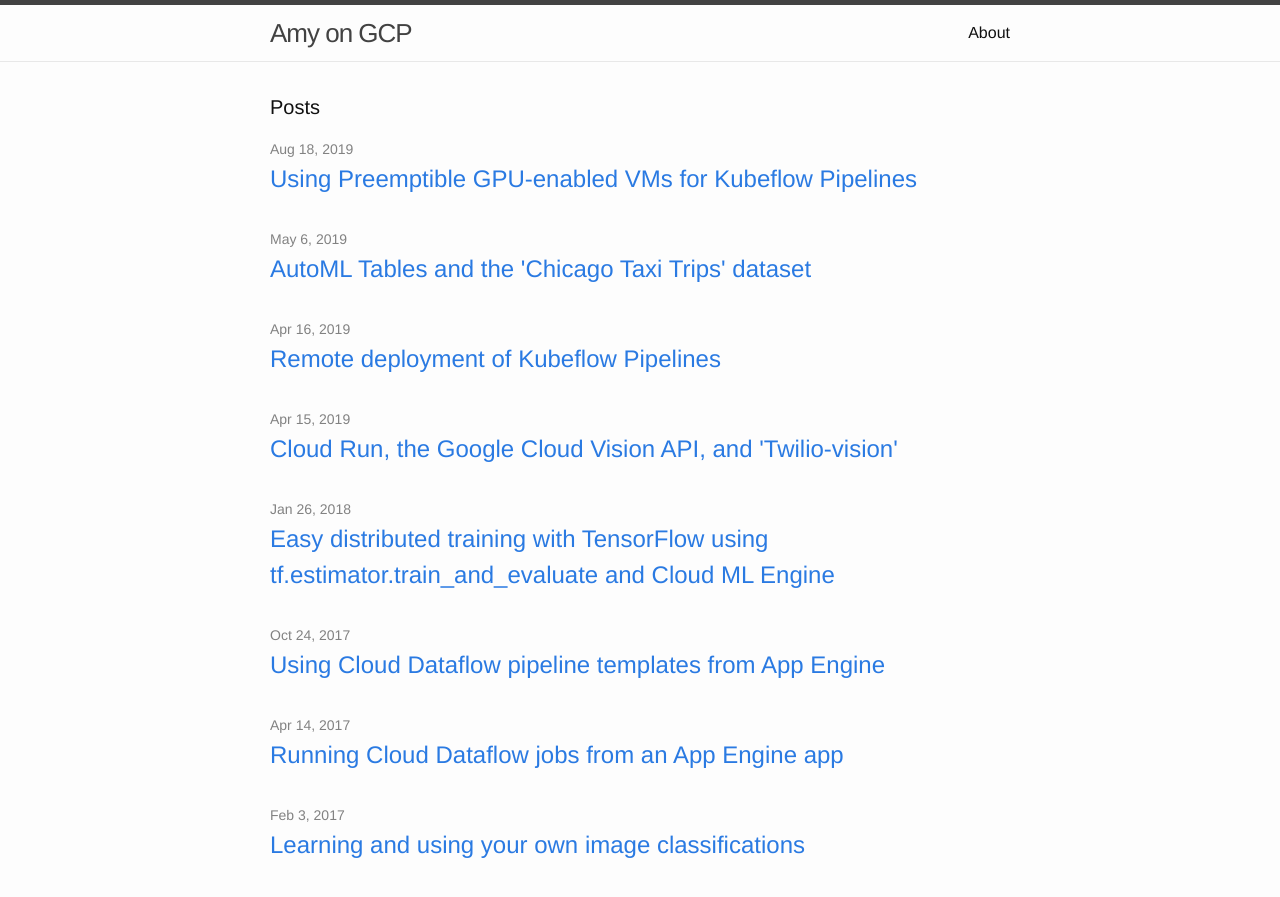
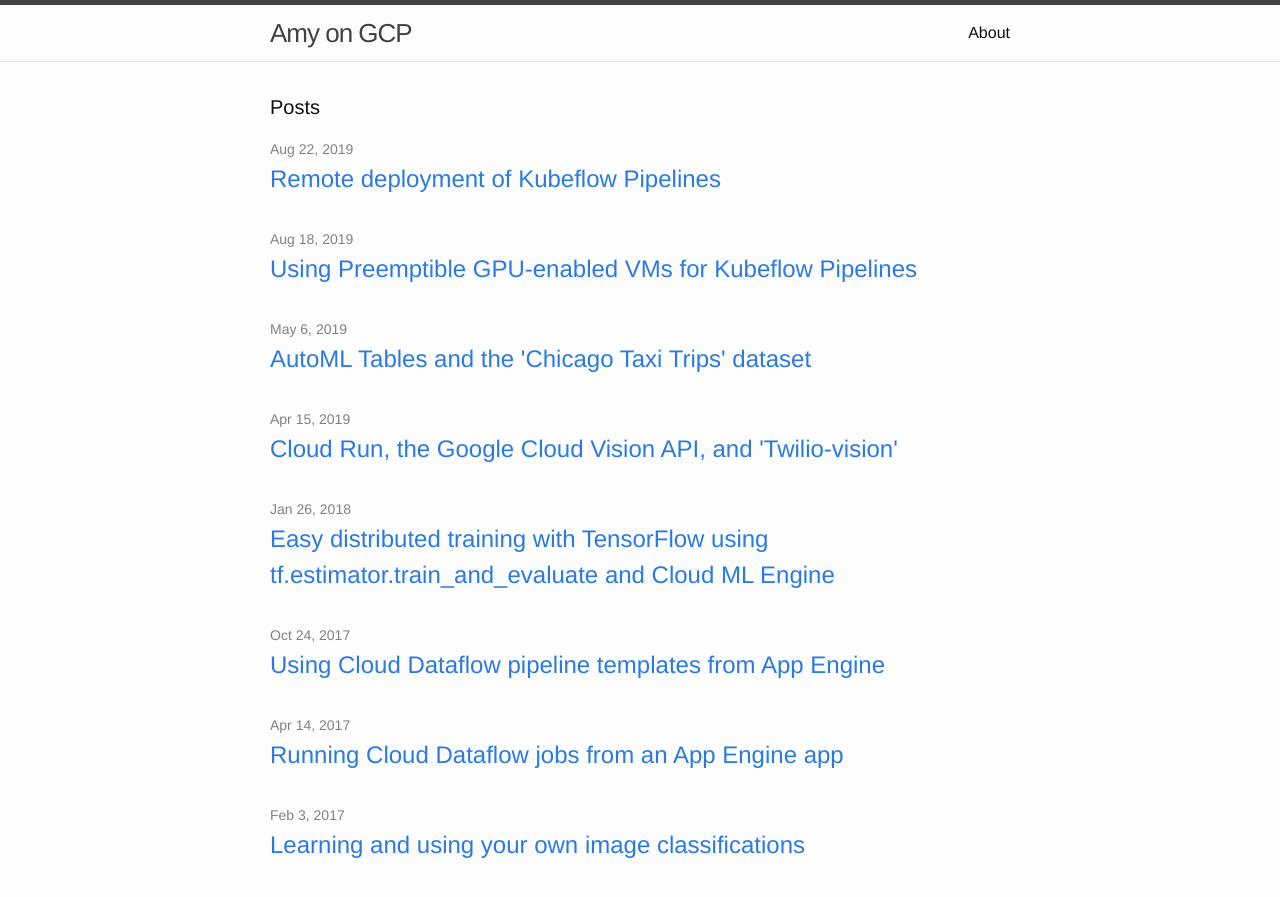
Before and after one commit to amygdala/amygdala.github.io, a Jekyll site: the page built from index.html, in a window 1280 px wide and 900 px high. Shown: the top 897 px of the window. Built offline with Jekyll 4.4.1, drawn with Linux system fonts in a browser that asks for light colours.

Commit message:
fix date

```diff
--- a/_posts/2019-08-21-remote-deploy.md
+++ b/_posts/2019-08-21-remote-deploy.md
@@ -5,7 +5,7 @@
 - Kubeflow
 - ML
 tags: kubeflow cloud_ml kubeflow_pipelines
-date: 2019-04-16
+date: 2019-08-22
 ---
 
 If you've used [Kubeflow](https://www.kubeflow.org/docs/), you may know that its [Jupyter notebooks](https://www.kubeflow.org/docs/components/jupyter/) installation makes it easy to deploy a [Kubeflow Pipeline](https://www.kubeflow.org/docs/pipelines/) directly from a notebook, using the [Pipelines SDK](https://www.kubeflow.org/docs/pipelines/sdk/).
```
